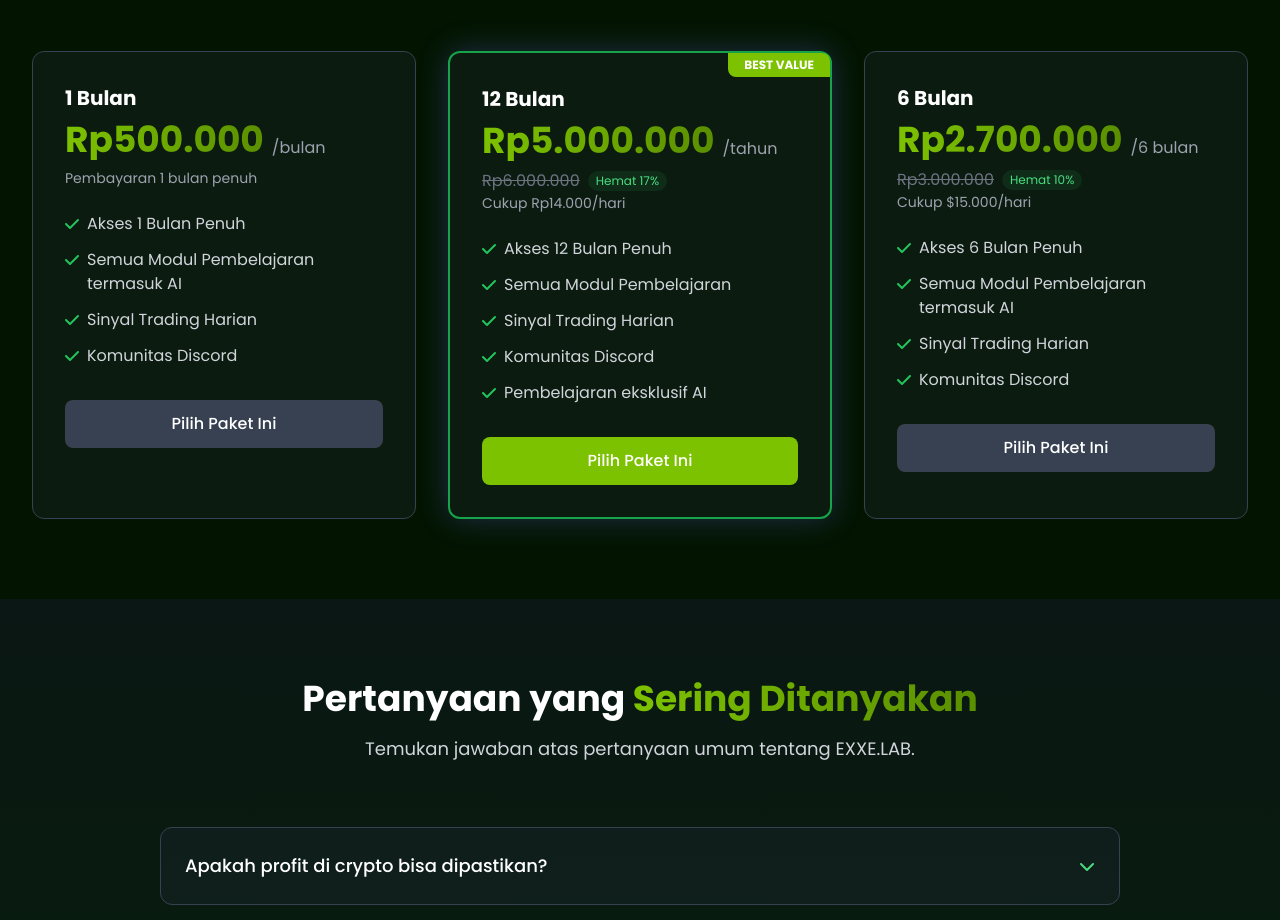
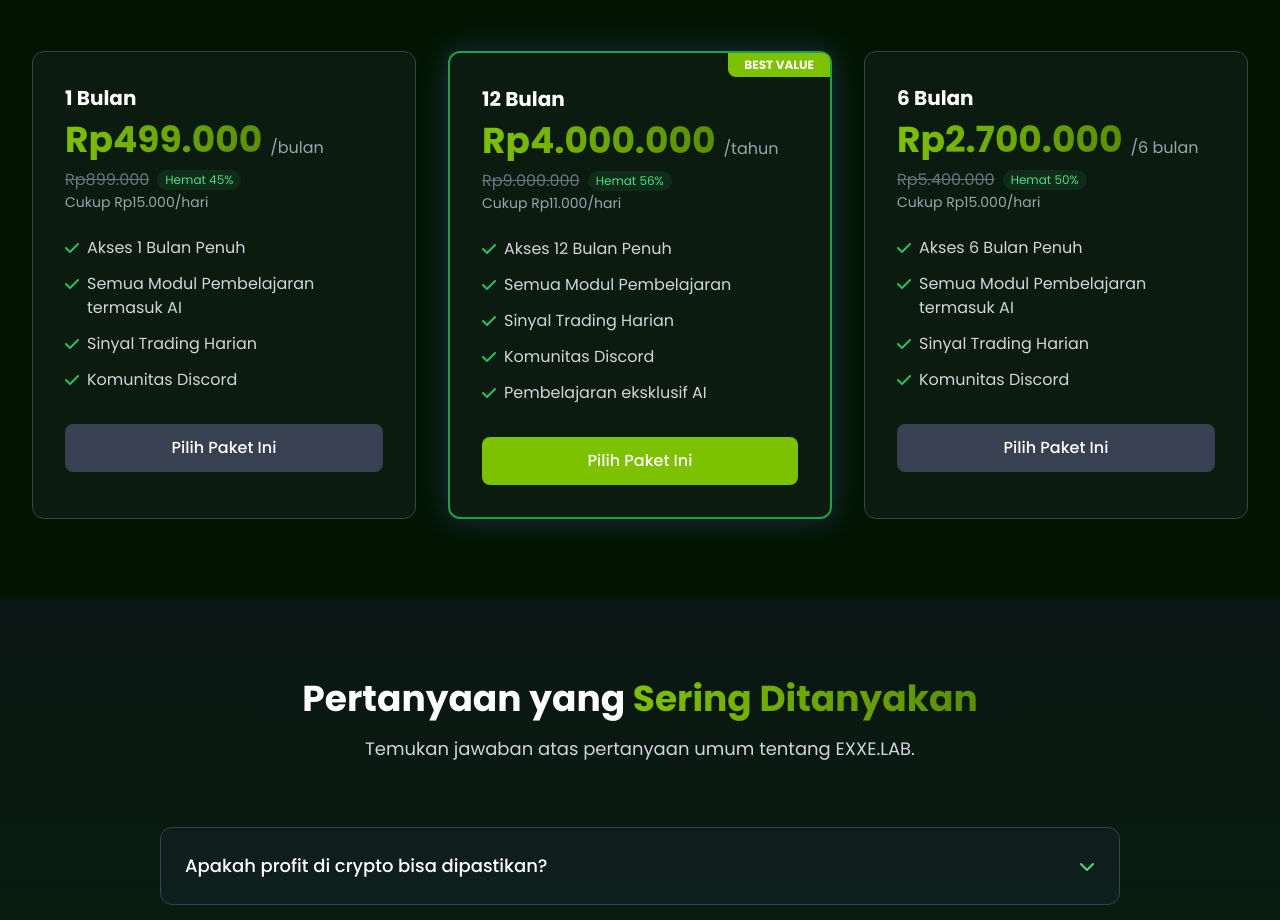
Before and after one commit to EXXEHOST/EXXE.LAB, a plain HTML site: page index.html in a window 1280 px wide. Shown: the part 4020-4940 px from the top of the page. Drawn offline with nearby package versions, Linux system fonts and the light colour scheme.

Commit message:
Update index.html

```diff
--- a/index.html
+++ b/index.html
@@ -433,10 +433,14 @@
                 <div class="mb-6">
                     <h3 class="text-xl font-bold mb-2">1 Bulan</h3>
                     <div class="flex items-end mb-2">
-                        <span class="text-4xl font-bold gradient-text">Rp500.000</span>
+                        <span class="text-4xl font-bold gradient-text">Rp499.000</span>
                         <span class="text-gray-400 ml-2">/bulan</span>
                     </div>
-                    <p class="text-sm text-gray-400">Pembayaran 1 bulan penuh</p>
+                    <div class="flex items-center">
+                        <span class="line-through text-gray-500">Rp899.000</span>
+                        <span class="ml-2 bg-green-900/30 text-green-400 text-xs px-2 py-0.5 rounded-full">Hemat 45%</span>
+                    </div>
+                    <p class="text-sm text-gray-400">Cukup Rp15.000/hari</p>
                 </div>
                 <div class="mb-8">
                     <ul class="space-y-3">
@@ -470,14 +474,14 @@
                 <div class="mb-6">
                     <h3 class="text-xl font-bold mb-2">12 Bulan</h3>
                     <div class="flex items-end mb-2">
-                        <span class="text-4xl font-bold gradient-text">Rp5.000.000</span>
+                        <span class="text-4xl font-bold gradient-text">Rp4.000.000</span>
                         <span class="text-gray-400 ml-2">/tahun</span>
                     </div>
                     <div class="flex items-center">
-                        <span class="line-through text-gray-500">Rp6.000.000</span>
-                        <span class="ml-2 bg-green-900/30 text-green-400 text-xs px-2 py-0.5 rounded-full">Hemat 17%</span>
+                        <span class="line-through text-gray-500">Rp9.000.000</span>
+                        <span class="ml-2 bg-green-900/30 text-green-400 text-xs px-2 py-0.5 rounded-full">Hemat 56%</span>
                     </div>
-                    <p class="text-sm text-gray-400">Cukup Rp14.000/hari</p>
+                    <p class="text-sm text-gray-400">Cukup Rp11.000/hari</p>
                 </div>
                 <div class="mb-8">
                     <ul class="space-y-3">
@@ -516,10 +520,10 @@
                         <span class="text-gray-400 ml-2">/6 bulan</span>
                     </div>
                     <div class="flex items-center">
-                        <span class="line-through text-gray-500">Rp3.000.000</span>
-                        <span class="ml-2 bg-green-900/30 text-green-400 text-xs px-2 py-0.5 rounded-full">Hemat 10%</span>
+                        <span class="line-through text-gray-500">Rp5.400.000</span>
+                        <span class="ml-2 bg-green-900/30 text-green-400 text-xs px-2 py-0.5 rounded-full">Hemat 50%</span>
                     </div>
-                    <p class="text-sm text-gray-400">Cukup $15.000/hari</p>
+                    <p class="text-sm text-gray-400">Cukup Rp15.000/hari</p>
                 </div>
                 <div class="mb-8">
                     <ul class="space-y-3">
```
